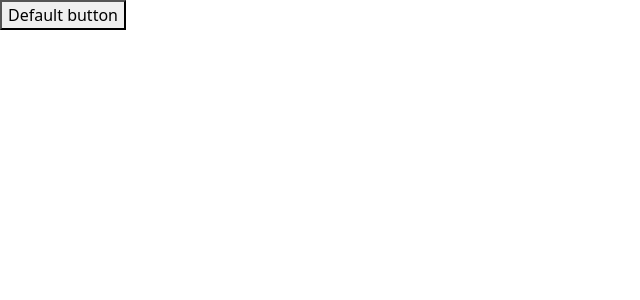
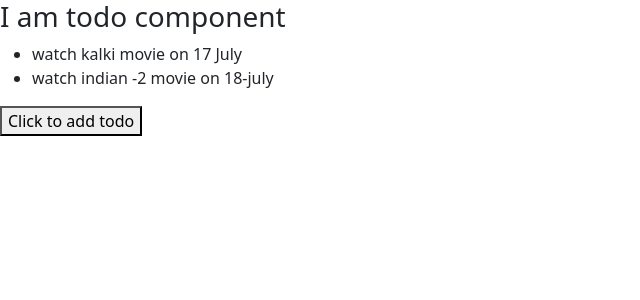
Before and after one commit to saiDev1999/6R-React-Class, a React (Create React App) app: page / in a window 1280 px wide. Shown: the top 300 px of the page, without its empty margins (0-640 px from the left). Built offline with nearby package versions, Linux system fonts and the light colour scheme.

Commit message:
State and examples

```diff
--- a/src/App.js
+++ b/src/App.js
@@ -21,6 +21,8 @@ import CustomSpinner from "./components/spinner/custom-spinner";
 import CustomList from "./components/customList/custom-list";
 import ConditionalRendering from "./components/conditional-rendering/condition";
 import CustomClassButton from "./components/class-components/button";
+import SubsribeComponent from "./components/class-components/subscribe-button";
+import TodoComponent from "./components/class-components/todo";
 
 const students = ["Shiva", "Bhanu", "Priyatham"];
 const vegetable = ["tomato", "potato"];
@@ -42,7 +44,9 @@ const instructions = [
 ];
 const App = () => (
   <div>
-    <CustomClassButton />
+    <TodoComponent />
+    {/* <SubsribeComponent /> */}
+    {/* <CustomClassButton /> */}
     {/* <ConditionalRendering /> */}
     {/* <Heading1 title={"Fruites"} />
     <CustomList list={["apple", "watermelon"]} />
--- /dev/null
+++ b/src/components/class-components/subscribe-button.js
@@ -0,0 +1,43 @@
+import ConditionalRendering from "../conditional-rendering/condition";
+
+const { Component } = require("react");
+
+class SubsribeComponent extends Component {
+  //state creation
+  state = {
+    isSubscribe: false,
+    text1: "Subscribe",
+    text2: "Subscribed",
+  };
+  handleClick = () => {
+    console.log("clicked");
+    // wrong way
+    // this.state.isSubscribe = false;
+    this.setState(
+      {
+        isSubscribe: !this.state.isSubscribe,
+      },
+      () => {}
+    );
+  };
+  render() {
+    return (
+      <>
+        <button onClick={this.handleClick}>
+          {this.state.isSubscribe ? this.state.text2 : this.state.text1}
+        </button>
+        {this.state.isSubscribe ? (
+          <>
+            <h2>Thanks for subscribing</h2>
+
+            <ConditionalRendering />
+          </>
+        ) : (
+          <h2>Please subscribe to access the content</h2>
+        )}
+      </>
+    );
+  }
+}
+
+export default SubsribeComponent;
--- /dev/null
+++ b/src/components/class-components/todo.js
@@ -0,0 +1,26 @@
+import { Component } from "react";
+import CustomList from "../customList/custom-list";
+
+class TodoComponent extends Component {
+  state = {
+    todos: ["watch kalki movie on 17 July", "watch indian -2 movie on 18-july"],
+  };
+
+  addTodoHandler = () => {
+    const newState = [...this.state.todos, "Watch kalki-2 on july 2025"];
+    this.setState({
+      todos: newState,
+    });
+  };
+  render() {
+    return (
+      <>
+        <h3>I am todo component</h3>
+        <CustomList list={this.state.todos} />
+        <button onClick={this.addTodoHandler}>Click to add todo</button>
+      </>
+    );
+  }
+}
+
+export default TodoComponent;
```
Also changed, not shown: 1 other file (tests, documents, lock files or other folders).
